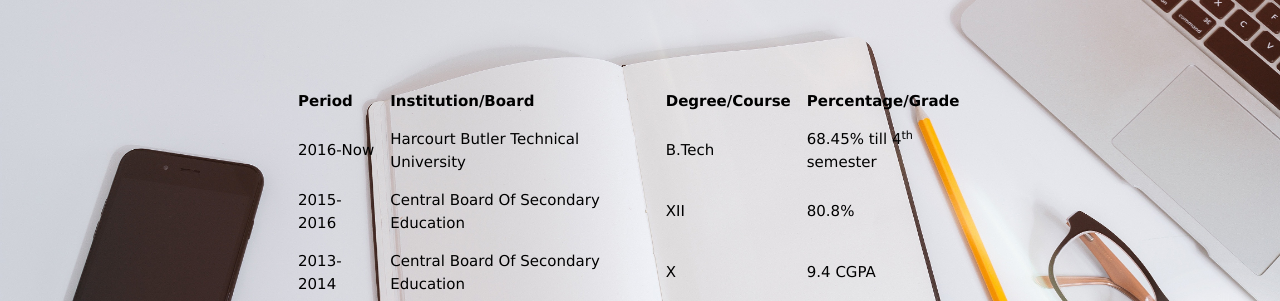
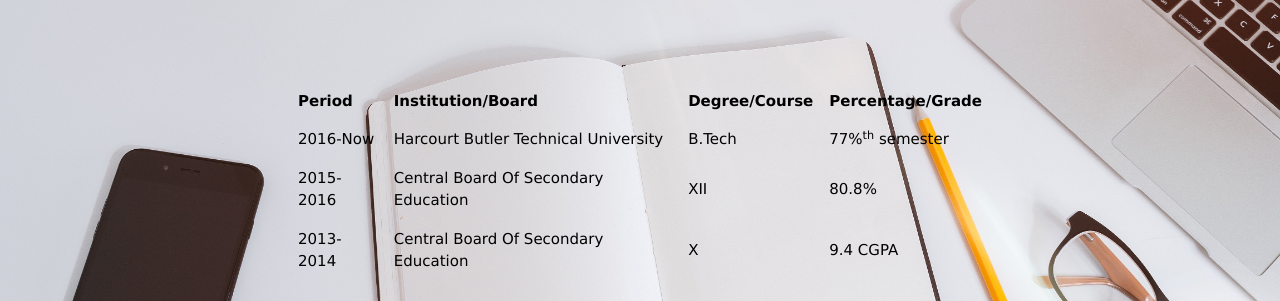
Before and after one commit to Deeksha73/Deeksha73.github.io, a plain HTML site: page index.html in a window 1280 px wide. Shown: the part 2058-2359 px from the top of the page. Drawn offline with nearby package versions, Linux system fonts and the light colour scheme.

Commit message:
Update index.html

```diff
--- a/index.html
+++ b/index.html
@@ -78,7 +78,7 @@
 			    <td>2016-Now</td>
 			    <td>Harcourt Butler Technical University</td>
 			    <td>B.Tech</td>
-			    <td>68.45% till 4<sup>th</sup> semester</td>
+			    <td>77%<sup>th</sup> semester</td>
 			  </tr>
 			  <tr>
 			    <td>2015-2016</td>
```
